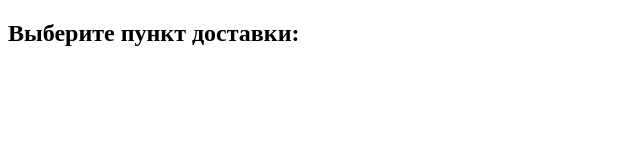
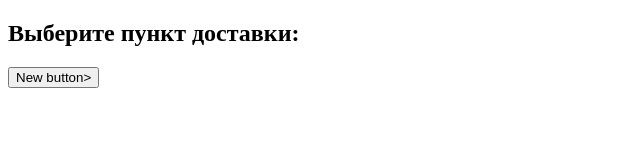
Before and after one commit to andreivitim/special-app, a plain HTML site: page index.html in a window 1280 px wide. Shown: the whole page, without its empty margins (0-640 px from the left). Drawn offline with Linux system fonts and the light colour scheme.

Commit message:
new button

```diff
--- a/index.html
+++ b/index.html
@@ -8,5 +8,6 @@
 </head>
 <body>
 <h2>Выберите пункт доставки:</h2>
+<button>New button></button>
 </body>
 </html>
```
